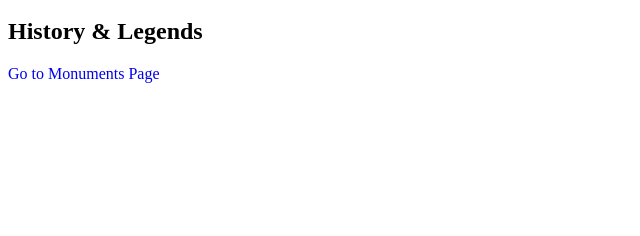
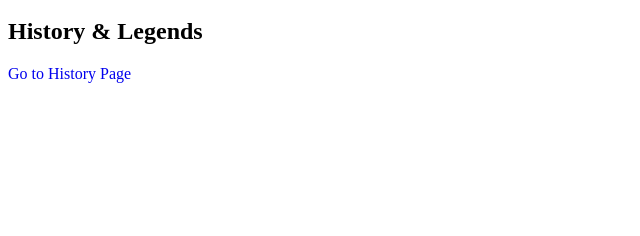
Before and after one commit to A22JulioAA/cityProject-Julio, a plain HTML site: page index.html in a window 1280 px wide. Shown: the part 154-390 px from the top of the page, 0-640 px from the left. Drawn offline with Linux system fonts and the light colour scheme.

Commit message:
change errors

```diff
--- a/index.html
+++ b/index.html
@@ -36,7 +36,7 @@
   </header>
 
   <h2 id="history">History & Legends</h2>
-  <a href="./history.html">Go to Monuments Page</a><br><br><br><br><br><br><br><br><br><br><br><br><br><br>
+  <a href="./history.html">Go to History Page</a><br><br><br><br><br><br><br><br><br><br><br><br><br><br>
   <h2 id="toponomy">Toponomy</h2>
   <a href="./toponomy.html">Go to Toponomy Page</a><br><br><br><br><br><br><br><br><br><br><br><br><br><br>
   <h2 id="people">Notable People</h2>
```
